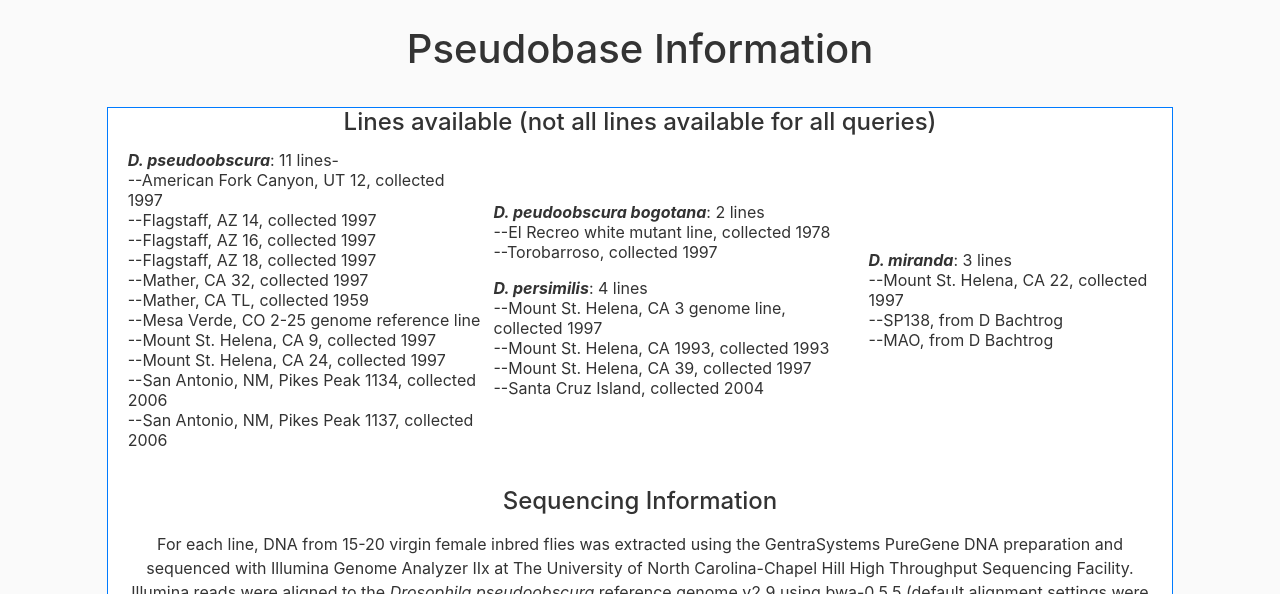
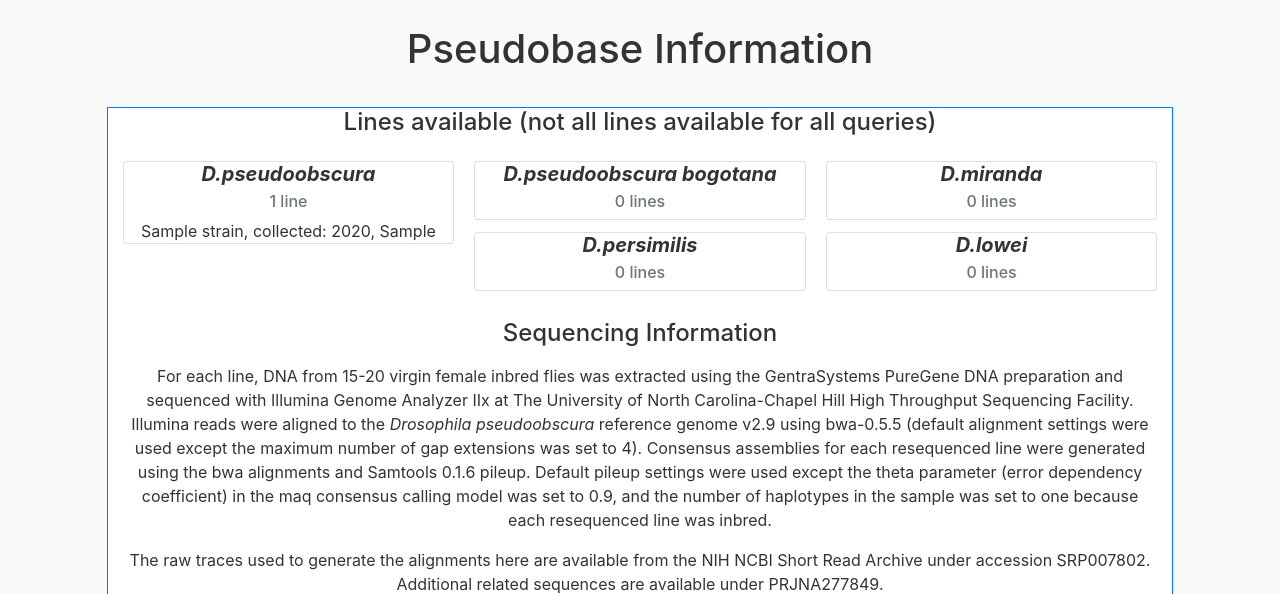
Before and after one commit to russellmyers/pseudobase2, a Django app: page /info/ in a window 1280 px wide. Shown: the part 64-658 px from the top of the page. Run offline with Django 3.2, Linux system fonts and the light colour scheme; data comes from the database, SQL or seed files in the repository; tables that the repository leaves empty hold one stand-in row (values such as "Sample post"); parts of the project's set-up code (start-up, migrations or seed data) failed here and were passed over; some libraries are stand-ins or nearby versions; grey boxes are pictures that could not be loaded.

Commit message:
Use Strain tables to format info.html
Use Strain tables to format info.html, instead of hard-coding (use
Bootstrap card-columns)

```diff
--- a/common/templates/info.html
+++ b/common/templates/info.html
@@ -25,44 +25,29 @@
 <div class = "col-md-1">
 </div>
 <div class="col-md-10 border border-primary" style="background-color:white";>
-    <h4>Lines available (not all lines available for all queries)</h4>
+    <h4 ">Lines available (not all lines available for all queries)</h4>
+    <div class = "card-columns mt-4">
+        {% for species in species_tab %}
+            <div class = "card">
+               <h5 class="card-title"><i><b>{{ species.name }}</i></b></h4>
+               <h6 class = "card-subtitle mb-2 text-muted">{{ species.num_lines }}
+                   {% if species.num_lines == 1 %}
+                      line
+                   {% else %}
+                      lines
+                   {% endif %}
+               </h6>
 
-    <table cellpadding = 5><tr><td>
-    <p>
-    <i><b>D. pseudoobscura</b></i>: 11 lines- <br>
-    --American Fork Canyon, UT 12, collected 1997<br>
-    --Flagstaff, AZ 14, collected 1997<br>
-    --Flagstaff, AZ 16, collected 1997<br>
-    --Flagstaff, AZ 18, collected 1997<br>
-    --Mather, CA 32, collected 1997<br>
-    --Mather, CA TL, collected 1959<br>
-    --Mesa Verde, CO 2-25 genome reference line<br>
-    --Mount St. Helena, CA 9, collected 1997<br>
-    --Mount St. Helena, CA 24, collected 1997<br>
-    --San Antonio, NM, Pikes Peak 1134, collected 2006<br>
-    --San Antonio, NM, Pikes Peak 1137, collected 2006<br>
-    </p>
-    </td><td>
-    <p>
-    <i><b>D. peudoobscura bogotana</b></i>: 2 lines<br>
-    --El Recreo white mutant line, collected 1978<br>
-    --Torobarroso, collected 1997<br>
-    </p>
-    <p>
-    <i><b>D. persimilis</b></i>: 4 lines<br>
-    --Mount St. Helena, CA 3 genome line, collected 1997<br>
-    --Mount St. Helena, CA 1993, collected 1993<br>
-    --Mount St. Helena, CA 39, collected 1997<br>
-    --Santa Cruz Island, collected 2004<br>
-    </p>
-    </td><td>
-    <p>
-    <i><b>D. miranda</b></i>: 3 lines<br>
-    --Mount St. Helena, CA 22, collected 1997<br>
-    --SP138, from D Bachtrog<br>
-    --MAO, from D Bachtrog<br>
-    </p>
-    </td></tr></table>
+                 {% for line in species.lines %}
+
+                        <span style = "text-align: left"> {{ line }}</span>
+                        <br>
+                 {% endfor %}
+
+            </div>
+        {% endfor %}
+    </div>
+
 
     <p>
     <h4>Sequencing Information</h4></p>
--- a/common/views.py
+++ b/common/views.py
@@ -13,6 +13,7 @@ import gene.forms
 import chromosome.forms
 from chromosome.models import ChromosomeBase
 from gene.models import Gene, GeneSymbol, GeneBatchProcess
+from common.models import Species, Strain
 
 
 def _render_search_forms(request,
@@ -126,9 +127,50 @@ def index(request):
     return _render_search_forms(request)
 
 
+
+def format_strain_collection_info(strain,include_chromosome_info = False):
+
+    strain_info = ''
+
+    try:
+        if (strain.straincollectioninfo.year is not None):
+            strain_info += ', collected: ' + str(strain.straincollectioninfo.year)
+        if (len(strain.straincollectioninfo.info) > 0):
+           strain_info += ', ' + strain.straincollectioninfo.info
+    except:
+        pass
+
+    if (include_chromosome_info):
+        chrom_bases = ChromosomeBase.objects.filter(strain = strain)
+        strain_info += ' (' + str(len(chrom_bases)) + ' chromosome'
+        if (len(chrom_bases) != 1):
+            strain_info += 's'
+        strain_info += ')'
+
+
+    return strain.name + strain_info
+
+
 def info(request):
     custom_data = {}
     custom_data['tab'] = 'More Info'
+
+    all_species = Species.objects.all()
+    print ('all species',all_species)
+    species_tab = []
+    for species in all_species:
+        lines = Strain.objects.filter(species = species)
+        lines_tab = []
+        for line in lines:
+            line_info = format_strain_collection_info(line)
+            lines_tab.append(line_info)
+        species_tab.append({'name':species.name,'num_lines':len(lines),'lines':lines_tab})
+
+    custom_data['species_tab'] = species_tab
+    print ('species_tab: ',species_tab)
+
+
+
     return render_to_response('info.html', custom_data,
       context_instance=RequestContext(request))
 
```
